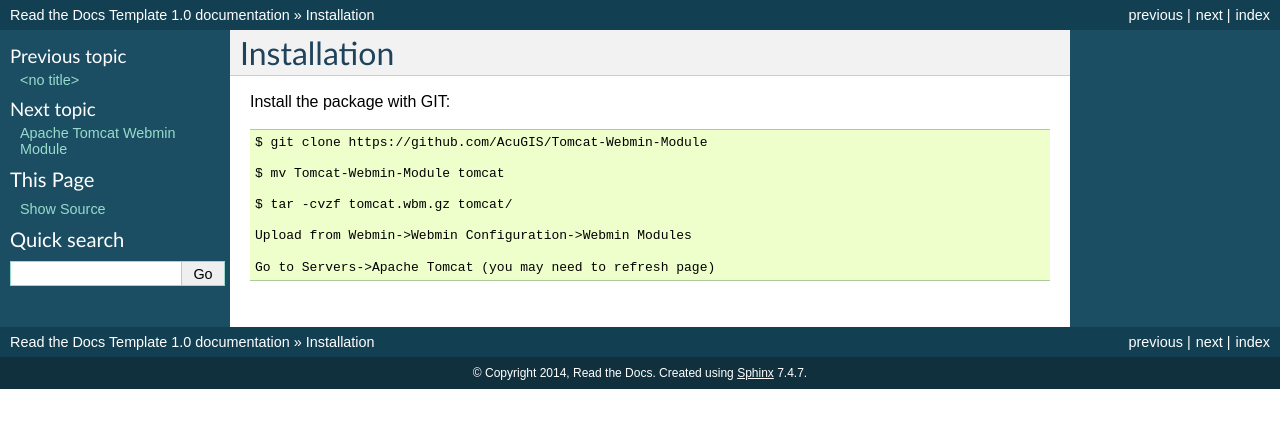
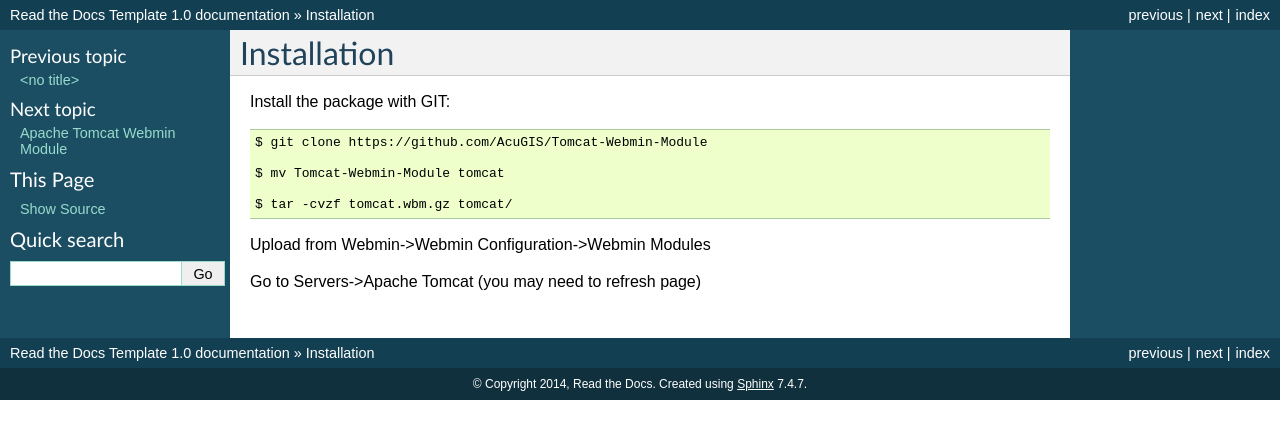
Before and after one commit to cited/Tomcat-Webmin-Module, a Sphinx documentation site: the page built from docs/installation.rst, in a window 1280 px wide. Shown: the top 439 px of the page. Built offline with Sphinx 7.4.7, drawn with Linux system fonts in a browser that asks for light colours.

```diff
--- a/docs/installation.rst
+++ b/docs/installation.rst
@@ -10,6 +10,7 @@ Install the package with GIT::
 
     $ tar -cvzf tomcat.wbm.gz tomcat/
 
-    Upload from Webmin->Webmin Configuration->Webmin Modules
 
-    Go to Servers->Apache Tomcat (you may need to refresh page)
+Upload from Webmin->Webmin Configuration->Webmin Modules
+
+Go to Servers->Apache Tomcat (you may need to refresh page)
```
